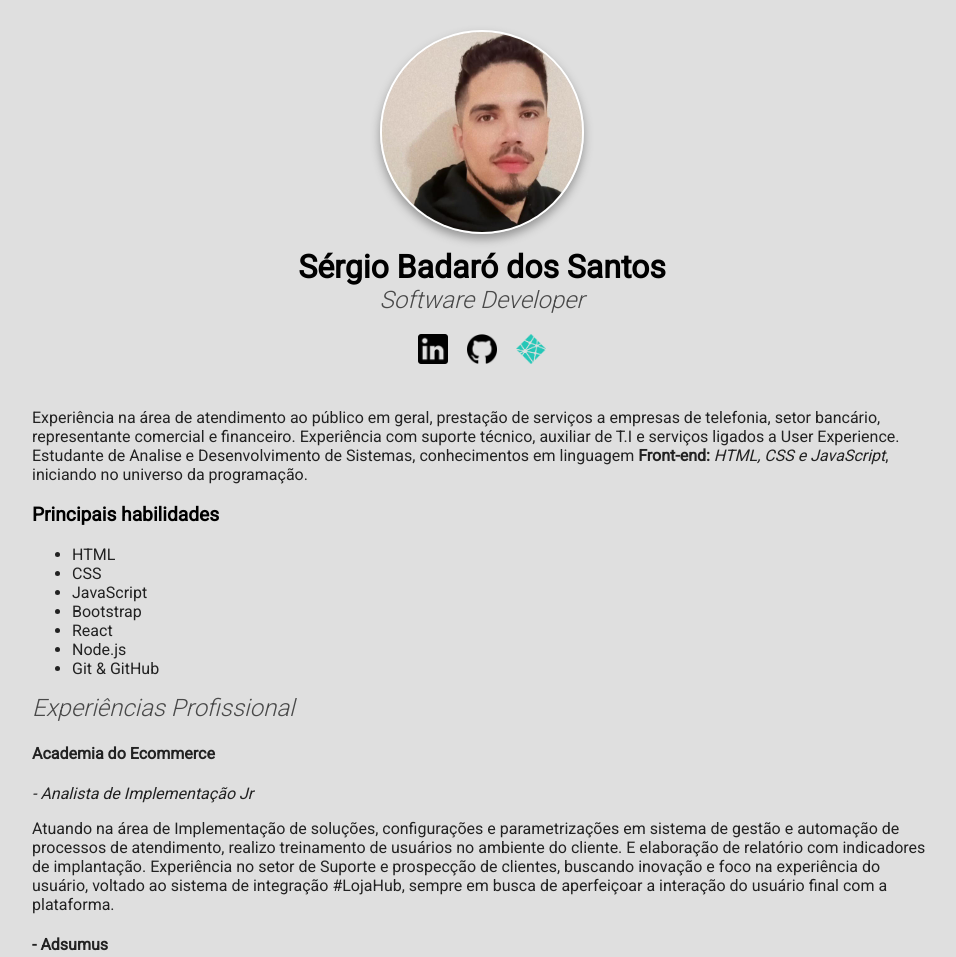
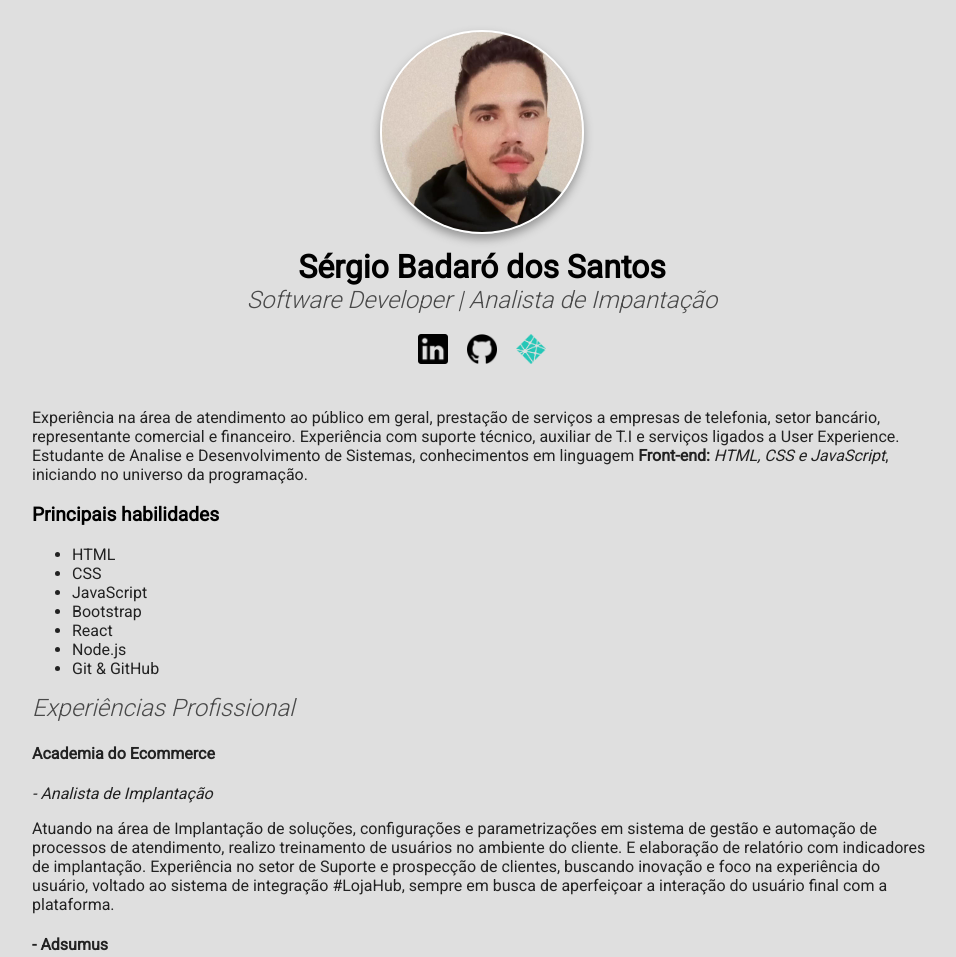
Before and after one commit to SergioBadaro/Meu-Curriculo, a plain HTML site: page index.html in a window 1280 px wide. Shown: the top 957 px of the page, without its empty margins (158-1114 px from the left). Drawn offline with Linux system fonts and the light colour scheme.

Commit message:
Novas atualizações no projeto do curriculum

```diff
--- a/index.html
+++ b/index.html
@@ -14,7 +14,7 @@
                 <img class="foto-principal" src="foto-perfil.jpg" alt="Foto de Perfil">
 
                 <h1 id="titulo-principal">Sérgio Badaró dos Santos</h1>
-                <h2>Software Developer</h2>
+                <h2>Software Developer | Analista de Impantação</h2>
 
                 <a href="https://www.linkedin.com/in/sergiobadaro/" target="_blank" class="social-links">
                     <img src="logo-linkedin.png" alt="Linkedin" class="social-icons">
@@ -24,7 +24,7 @@
                     <img src="logo-github.png" alt="Linkedin" class="social-icons github">
                 </a>
 
-                <a href="https://sergiobadarolinktree.netlify.app/" target="_blank" class="social-links">
+                <a href="https://projetolinktree.netlify.app/" target="_blank" class="social-links">
                     <img src="logo-netlify.png" alt="Portifólio" class="social-icons">
                 </a>
             </div>
@@ -49,10 +49,10 @@
             <h2>Experiências Profissional</h2>
 
             <h4>Academia do Ecommerce</h4>
-            <p><em>- Analista de Implementação Jr</em></p>
+            <p><em>- Analista de Implantação</em></p>
 
             <p>
-                Atuando na área de Implementação de soluções, configurações e
+                Atuando na área de Implantação de soluções, configurações e
                 parametrizações em sistema de gestão e automação de processos de
                 atendimento, realizo treinamento de usuários no ambiente do cliente. E
                 elaboração de relatório com indicadores de implantação.
```
Also changed, not shown: css/style.css (+4 -6 lines).
